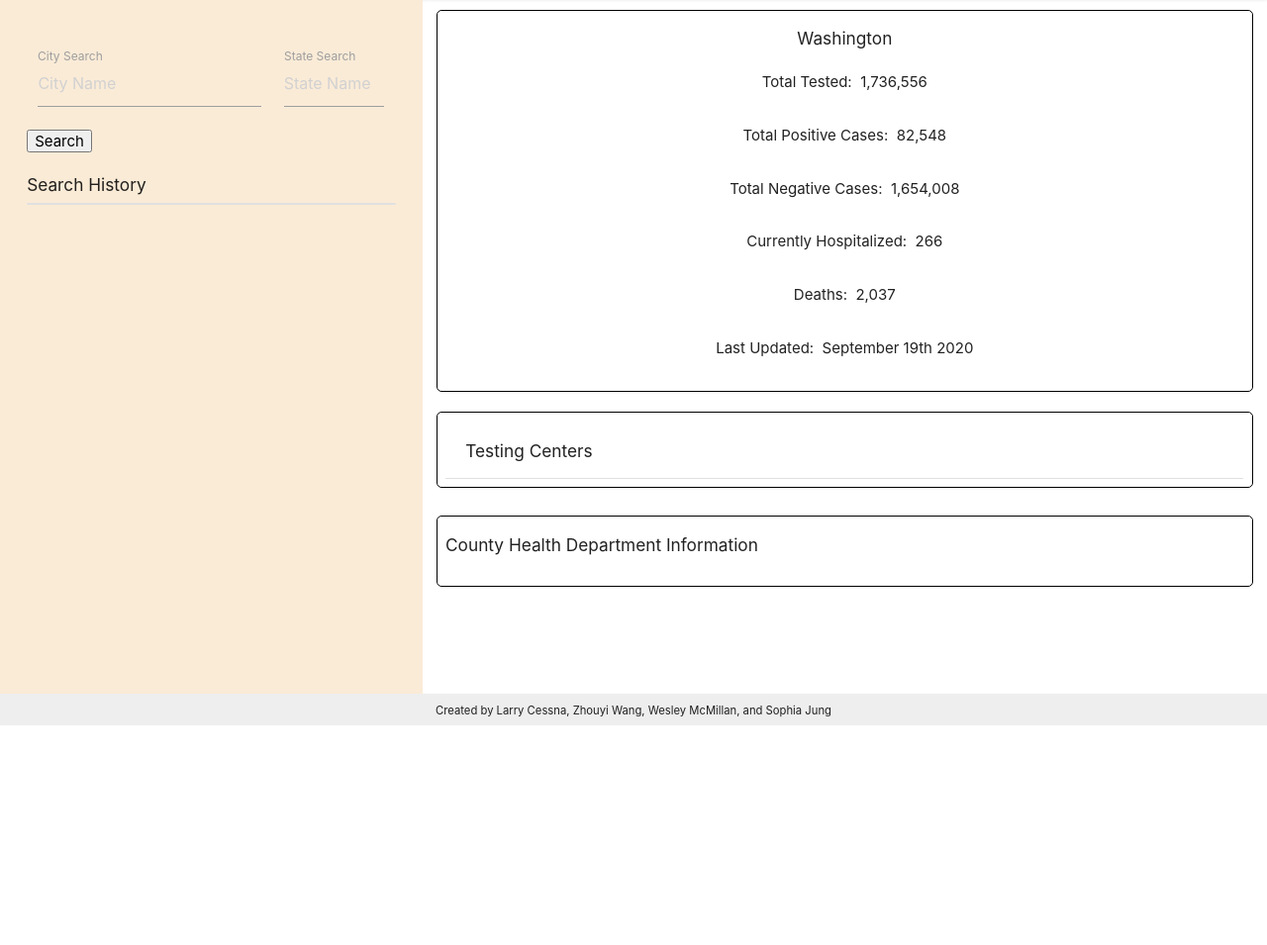
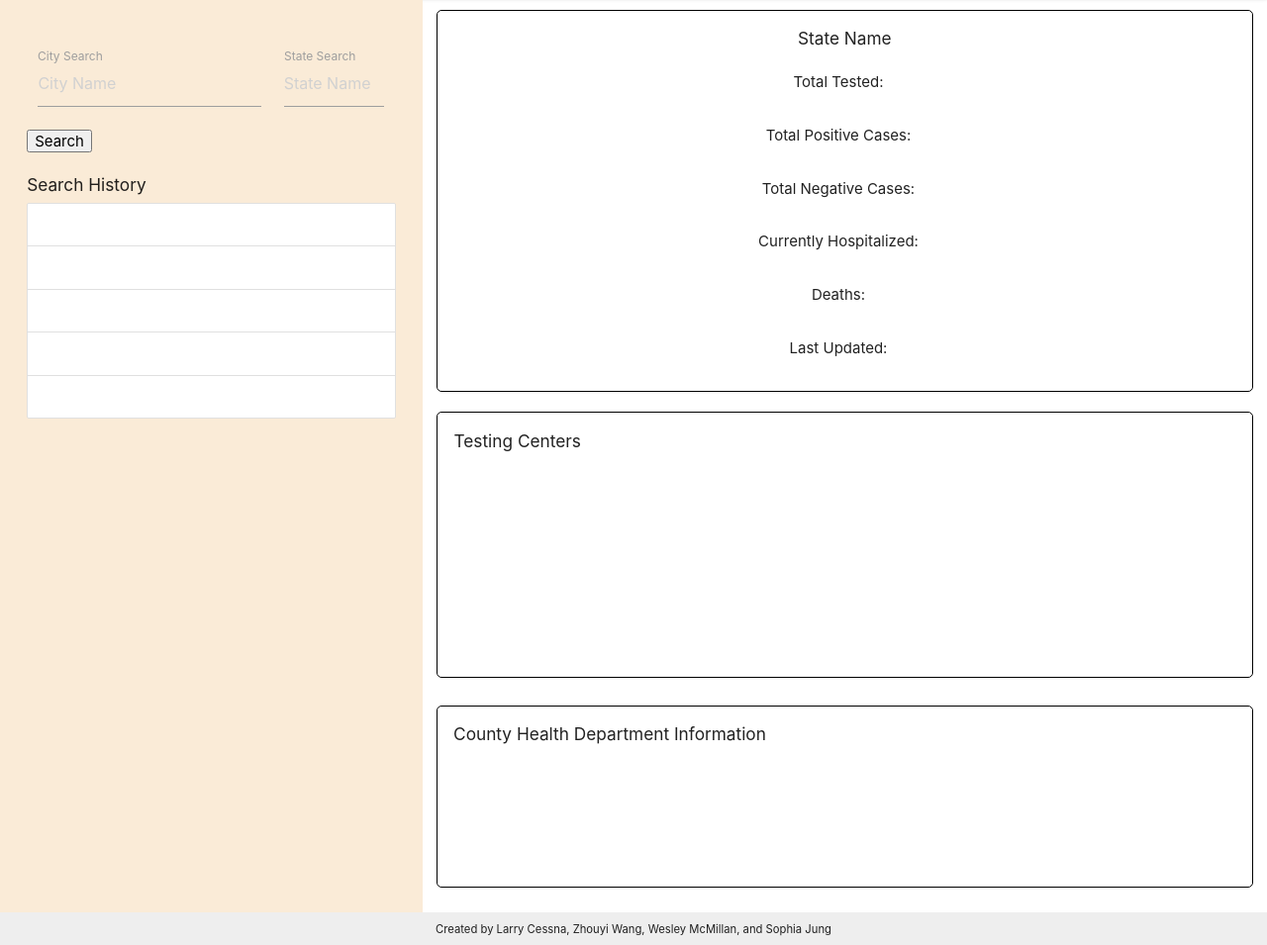
Before and after one commit to sophia2798/covid_stats, a plain HTML site: page index.html in a window 1280 px wide. Shown: the part 67-1022 px from the top of the page at 99% size. Before the commit the page ends 800 px from the top, so only its background shows below. Drawn offline with nearby package versions, Linux system fonts and the light colour scheme.

Commit message:
added emtpy space to loading screen

```diff
--- a/index.html
+++ b/index.html
@@ -61,51 +61,49 @@
         <section class="col s8" id="results">
             <div class="row" id="stats-graph-container">
                 <article class="col s12" id="state-stats">
-                    <h6 id="state-name">Washington</h6>
+                    <h6 id="state-name">State Name</h6>
                     <div class="stats-wrapper">
                         <p>Total Tested: &nbsp</p>
-                        <p id="total-tested">1,736,556</p>
+                        <p id="total-tested">&nbsp</p>
                     </div>
                     <div class="stats-wrapper">
                         <p>Total Positive Cases: &nbsp</p>
-                        <p id="positive">82,548</p>
+                        <p id="positive">&nbsp</p>
                     </div>
                     <div class="stats-wrapper">
                         <p>Total Negative Cases: &nbsp</p>
-                        <p id="negative">1,654,008</p>
+                        <p id="negative">&nbsp</p>
                     </div>
                     <div class="stats-wrapper">
                         <p>Currently Hospitalized: &nbsp</p>
-                        <p id="hospitalized">266</p>
+                        <p id="hospitalized">&nbsp</p>
                     </div>
                     <div class="stats-wrapper">
                         <p>Deaths: &nbsp</p>
-                        <p id="deaths">2,037</p>
+                        <p id="deaths">&nbsp</p>
                     </div>
                     <div class="stats-wrapper">
                         <p>Last Updated: &nbsp</p>
-                        <p id="update-date">September 19th 2020</p>
+                        <p id="update-date">&nbsp</p>
                     </div>
                     <a class="waves-effect waves-light btn modal-trigger" style="display:none" href="#modal1">Click to View Graph of Historical Data</a>
                 </article>
             </div>
             <article class="row" id="testing-centers">
                 <ul class="collection with-header" id="testing-list">
-                    <li class="collection-header">
                         <h6>Testing Centers</h6>
-                    </li>
-                    <li class="collection-item" id="loc0"></li>
-                    <li class="collection-item" id="loc1"></li>
-                    <li class="collection-item" id="loc2"></li>
-                    <li class="collection-item" id="loc3"></li>
-                    <li class="collection-item" id="loc4"></li>
+                    <li class="collection-item" id="loc0">&nbsp</li>
+                    <li class="collection-item" id="loc1">&nbsp</li>
+                    <li class="collection-item" id="loc2">&nbsp</li>
+                    <li class="collection-item" id="loc3">&nbsp</li>
+                    <li class="collection-item" id="loc4">&nbsp</li>
                 </ul>
             </article>
             <section class="row" id="county-info">
                 <h6 id="county-header">County Health Department Information</h6>
-                <p id="county-name"></p>
-                <p id="phone-number"></p>
-                <p id="county-address"></p>
+                <p id="county-name">&nbsp</p>
+                <p id="phone-number">&nbsp</p>
+                <p id="county-address">&nbsp</p>
                 <a id="county-url" href="http://www.kingcounty.gov/health"></a>
             </section>
         </section>
--- a/script.js
+++ b/script.js
@@ -113,6 +113,7 @@ $(document).ready(function () {
 
     function ajaxCalls(cityName, stateName, fullStateName) {
         // Lon and Lat API Call
+        console.log(cityName,stateName,fullStateName);
         $.ajax({
             url: "http://api.openweathermap.org/data/2.5/weather?q=" + cityName + "," + fullStateName + "&appid=e0b82fbe866155125ec89e15985f0d60",
             method: "GET"
@@ -240,7 +241,7 @@ $(document).ready(function () {
 
             function categorize(cat,index) {
                 for (var j=0;j<6;j++) {
-                    cat.unshift(nest[j][index]);
+                    cat.push(nest[j][index]);
                 }
                 return cat;
             }
--- a/style.css
+++ b/style.css
@@ -64,9 +64,9 @@ nav {
     cursor: pointer;
 }
 
-.collection-item {
+/* .collection-item {
     display: none;
-}
+} */
 
 #results {
     /* max-height: 100%; */
@@ -93,6 +93,7 @@ footer {
 
 #testing-list {
     margin: 0;
+    padding: 1% 2%;
 }
 
 #img-wrapper, td {
@@ -114,6 +115,7 @@ tr {
 
 #county-info {
     margin-bottom: 0;
+    padding: 1% 2%;
 }
 
 .us-covid {
@@ -141,3 +143,8 @@ tr {
     width: 75%;
     margin-top: 10%;
 }
+
+#loc0, #loc1, #loc2, #loc3, #loc4 {
+    border-bottom: none;
+    padding-left: 0;
+}
```
